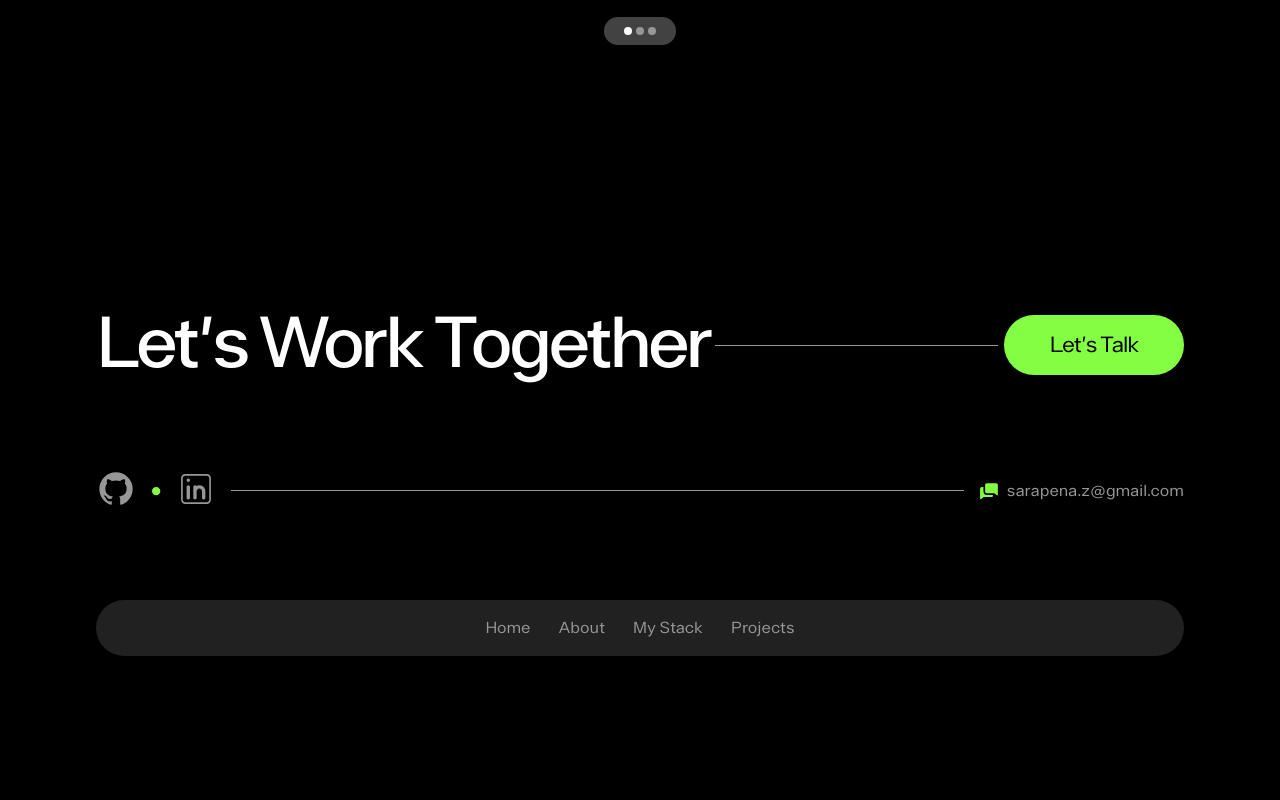
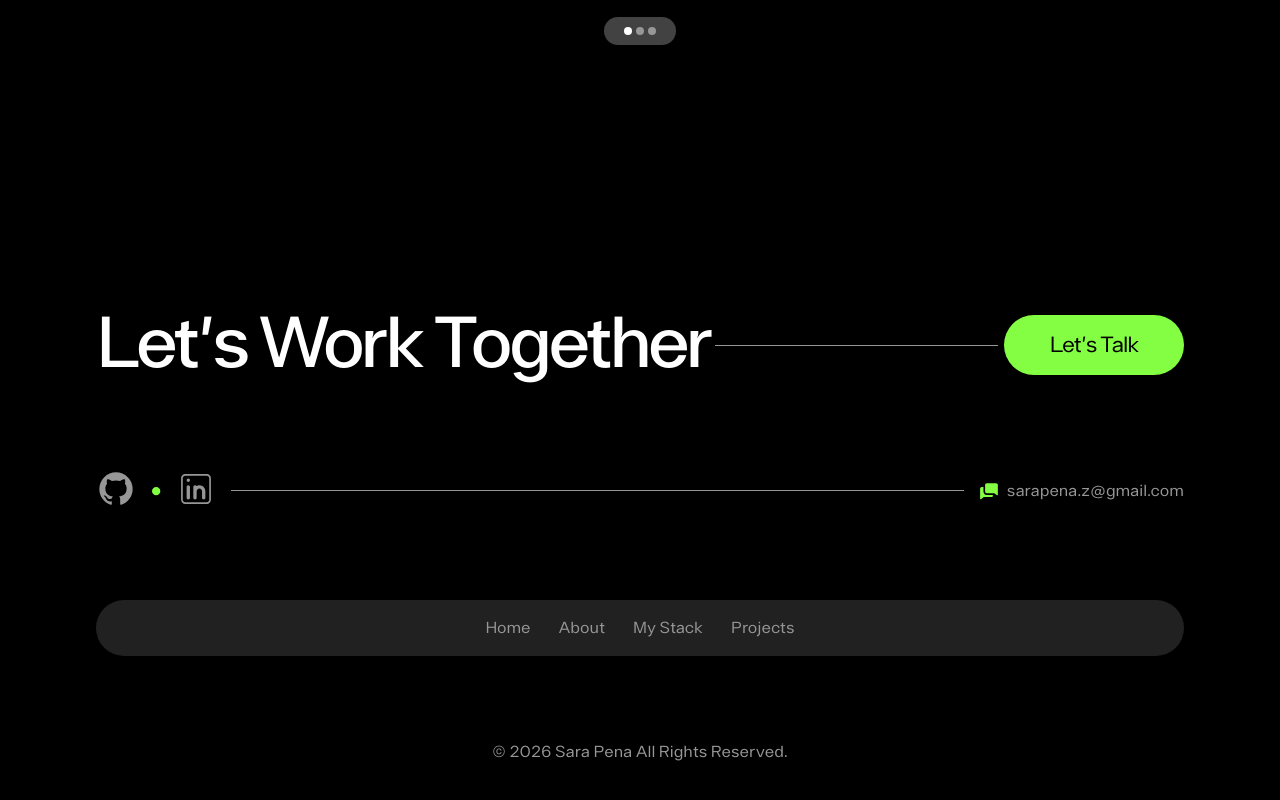
Before and after one commit to Sara-pe/portfolio, a React (Vite) app: page / in a window 1280 px wide. Shown: the part 3395-4195 px from the top of the page. Before the commit the page ends 4139 px from the top, so only its background shows below. Built offline with nearby package versions, Linux system fonts and the light colour scheme.

Commit message:
copyright

```diff
--- a/src/App.jsx
+++ b/src/App.jsx
@@ -132,9 +132,10 @@ function App() {
             </a>*/}
 
           </div>
-
-
-        </footer>
+<div className='copyright'>
+<p>© 2026 Sara Pena All Rights Reserved.</p>
+   </div>
+    </footer>
       </div>
     </>
   )
--- a/src/index.css
+++ b/src/index.css
@@ -264,7 +264,6 @@ a:hover {
   background-color: var(--darkGray);
   border-radius: 32px;
   padding: 20px;
-  margin-bottom: 40px;
 }
 
 footer {
@@ -339,6 +338,16 @@ width: auto;
 .logo-nav {
 height: 32px;
 width: auto;
+}
+
+.copyright {
+
+display: flex;
+flex-direction: row;
+justify-content: center;
+align-items: center;
+width: 100%;
+color: var(--gray);
 }
 
 /* -----------------------------------------*/
@@ -475,7 +484,7 @@ width: auto;
     background-color: var(--darkGray);
     border-radius: 32px;
     padding: 20px;
-    margin-bottom: 40px;
+
     height: 60px;
     width: 100%;
   }
```
